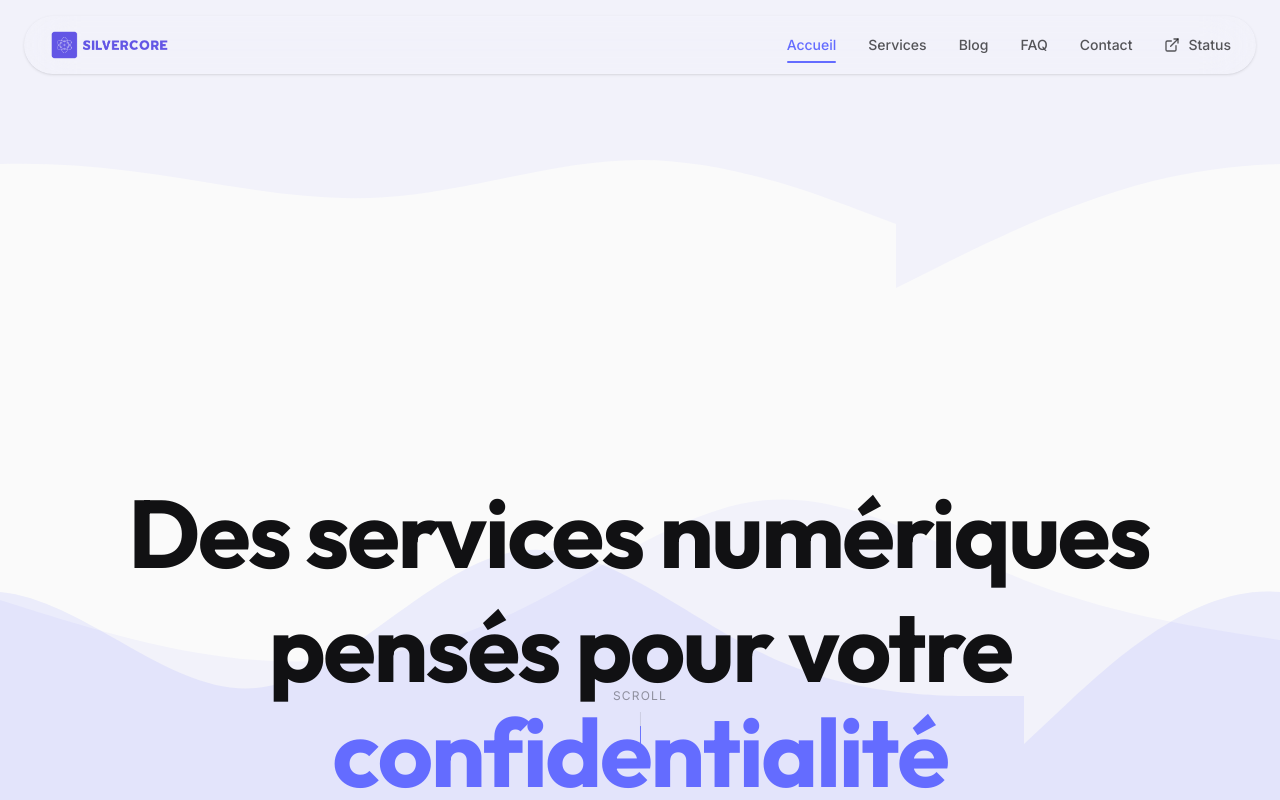
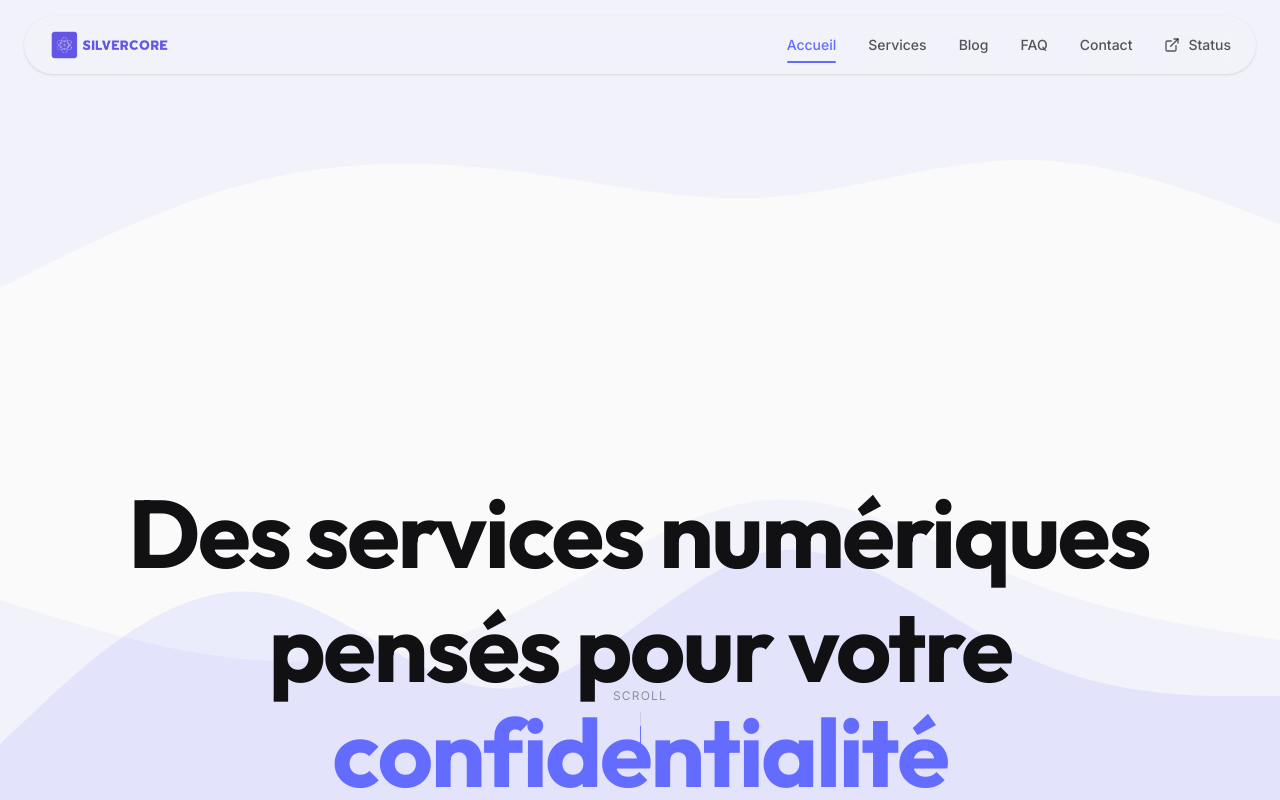
Before and after one commit to SilverCore-Git/web_site, a React (Vite) app: page / in a window 1280 px wide. Shown: the top 800 px of the page. Built offline with nearby package versions, Linux system fonts and the light colour scheme.

Commit message:
Update Background3D.tsx

```diff
--- a/src/components/ui/Background3D.tsx
+++ b/src/components/ui/Background3D.tsx
@@ -6,29 +6,29 @@ export function Background3D() {
 
       {/* Wave 1 - Bottom */}
       <svg
-        viewBox="0 0 2880 320"
-        className="absolute bottom-0 left-0 w-[200vw] h-[50vh] text-primary/5 fill-current"
+        viewBox="0 0 1440 320"
+        className="absolute bottom-0 left-0 w-full h-[50vh] text-primary/5 fill-current"
         preserveAspectRatio="none"
       >
-        <path d="M0,160L48,170.7C96,181,192,203,288,208C384,213,480,203,576,170.7C672,139,768,85,864,80C960,75,1056,117,1152,144C1248,171,1344,181,1392,186.7L1440,192L1440,320L1392,320C1344,320,1248,320,1152,320C1056,320,960,320,864,320C768,320,672,320,576,320C480,320,384,320,288,320C192,320,96,320,48,320L0,320Z M1440,160L1488,170.7C1536,181,1632,203,1728,208C1824,213,1920,203,2016,170.7C2112,139,2208,85,2304,80C2400,75,2496,117,2592,144C2688,171,2784,181,2832,186.7L2880,192L2880,320L2832,320C2784,320,2688,320,2592,320C2496,320,2400,320,2304,320C2208,320,2112,320,2016,320C1920,320,1824,320,1728,320C1632,320,1536,320,1488,320L1440,320Z"></path>
+        <path d="M0,160L48,170.7C96,181,192,203,288,208C384,213,480,203,576,170.7C672,139,768,85,864,80C960,75,1056,117,1152,144C1248,171,1344,181,1392,186.7L1440,192L1440,320L1392,320C1344,320,1248,320,1152,320C1056,320,960,320,864,320C768,320,672,320,576,320C480,320,384,320,288,320C192,320,96,320,48,320L0,320Z"></path>
       </svg>
 
       {/* Wave 2 - Bottom offset */}
       <svg
-        viewBox="0 0 2880 320"
-        className="absolute bottom-[-5vh] left-[-20vw] w-[200vw] h-[60vh] text-primary/10 fill-current"
+        viewBox="0 0 1440 320"
+        className="absolute bottom-[-5vh] left-0 w-full h-[60vh] text-primary/10 fill-current"
         preserveAspectRatio="none"
       >
-        <path d="M0,256L48,229.3C96,203,192,149,288,154.7C384,160,480,224,576,218.7C672,213,768,139,864,128C960,117,1056,171,1152,197.3C1248,224,1344,224,1392,224L1440,224L1440,320L1392,320C1344,320,1248,320,1152,320C1056,320,960,320,864,320C768,320,672,320,576,320C480,320,384,320,288,320C192,320,96,320,48,320L0,320Z M1440,256L1488,229.3C1536,203,1632,149,1728,154.7C1824,160,1920,224,2016,218.7C2112,213,2208,139,2304,128C2400,117,2496,171,2592,197.3C2688,224,2784,224,2832,224L2880,224L2880,320L2832,320C2784,320,2688,320,2592,320C2496,320,2400,320,2304,320C2208,320,2112,320,2016,320C1920,320,1824,320,1728,320C1632,320,1536,320,1488,320L1440,320Z"></path>
+        <path d="M0,256L48,229.3C96,203,192,149,288,154.7C384,160,480,224,576,218.7C672,213,768,139,864,128C960,117,1056,171,1152,197.3C1248,224,1344,224,1392,224L1440,224L1440,320L1392,320C1344,320,1248,320,1152,320C1056,320,960,320,864,320C768,320,672,320,576,320C480,320,384,320,288,320C192,320,96,320,48,320L0,320Z"></path>
       </svg>
 
       {/* Wave 3 - Top inverted */}
       <svg
-        viewBox="0 0 2880 320"
-        className="absolute top-0 left-[-30vw] w-[200vw] h-[40vh] text-primary/5 fill-current rotate-180"
+        viewBox="0 0 1440 320"
+        className="absolute top-0 left-0 w-full h-[40vh] text-primary/5 fill-current rotate-180"
         preserveAspectRatio="none"
       >
-        <path d="M0,96L48,112C96,128,192,160,288,160C384,160,480,128,576,122.7C672,117,768,139,864,149.3C960,160,1056,160,1152,138.7C1248,117,1344,75,1392,53.3L1440,32L1440,320L1392,320C1344,320,1248,320,1152,320C1056,320,960,320,864,320C768,320,672,320,576,320C480,320,384,320,288,320C192,320,96,320,48,320L0,320Z M1440,96L1488,112C1536,128,1632,160,1728,160C1824,160,1920,128,2016,122.7C2112,117,2208,139,2304,149.3C2400,160,2496,160,2592,138.7C2688,117,2784,75,2832,53.3L2880,32L2880,320L2832,320C2784,320,2688,320,2592,320C2496,320,2400,320,2304,320C2208,320,2112,320,2016,320C1920,320,1824,320,1728,320C1632,320,1536,320,1488,320L1440,320Z"></path>
+        <path d="M0,96L48,112C96,128,192,160,288,160C384,160,480,128,576,122.7C672,117,768,139,864,149.3C960,160,1056,160,1152,138.7C1248,117,1344,75,1392,53.3L1440,32L1440,320L1392,320C1344,320,1248,320,1152,320C1056,320,960,320,864,320C768,320,672,320,576,320C480,320,384,320,288,320C192,320,96,320,48,320L0,320Z"></path>
       </svg>
     </div>
   );
```
